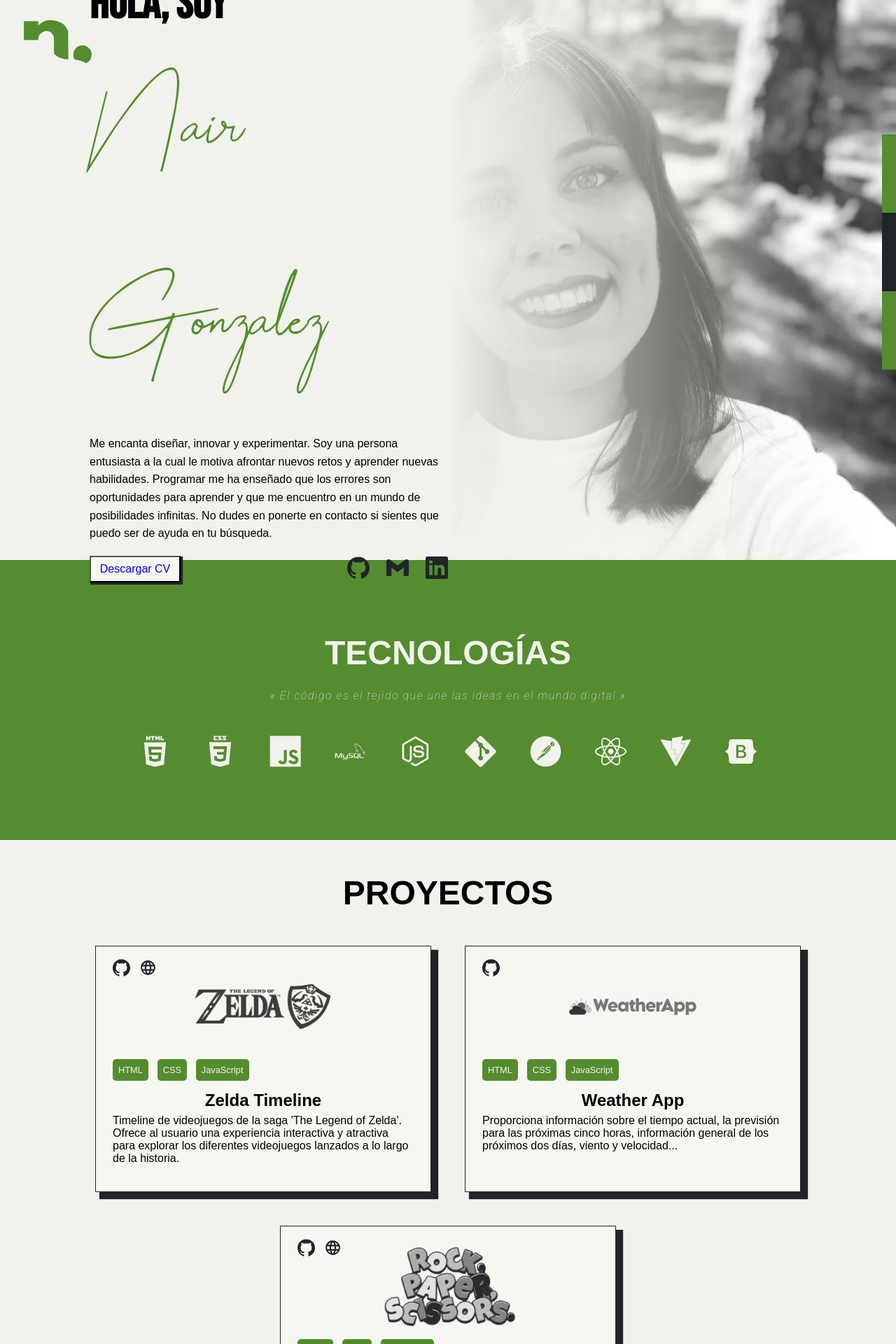
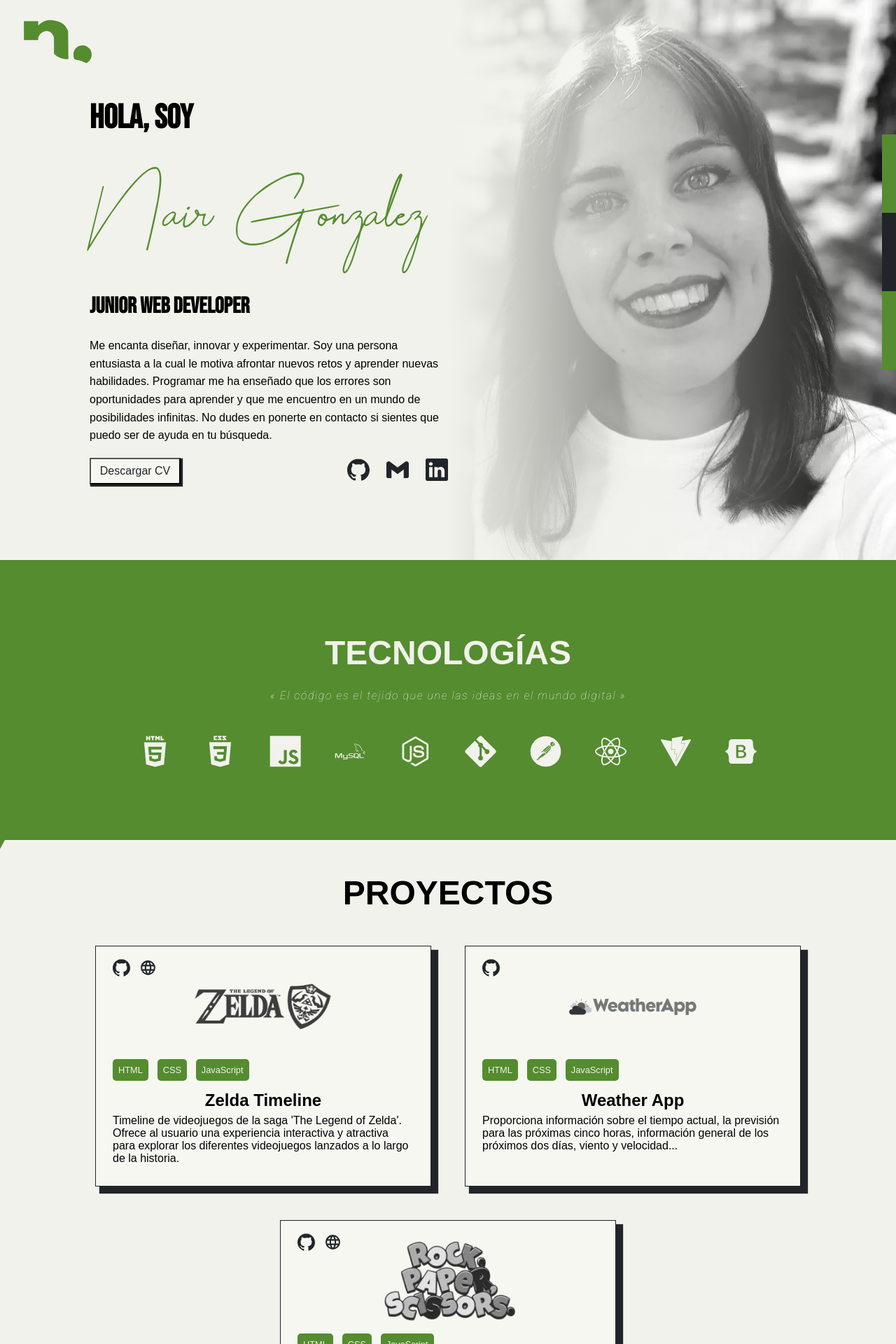
Before and after one commit to Nannitta/Portfolio, a React (Vite) app: page / in a window 1280 px wide. Shown: the top 1920 px of the page at 70% size. Built offline with nearby package versions, Linux system fonts and the light colour scheme.

Commit message:
Add responsive styles for differents desktops views

```diff
--- a/src/App.jsx
+++ b/src/App.jsx
@@ -4,7 +4,6 @@
 import './index.css';
 
 function App() {
-
   return (
     <div className='container-app'>
       <Routes>
--- a/src/views/AboutMe/aboutme.css
+++ b/src/views/AboutMe/aboutme.css
@@ -78,11 +78,11 @@
   box-shadow: 2px 2px 1px 1px var(--darkColor);
 }
 
-.social-links button a:visited {
+.social-links button a:visited, .social-links button a {
   color: var(--darkColor);
 }
 
-.social-links button:hover a:visited{
+.social-links button:hover a:visited, .social-links button:hover a{
   color: var(--lightColor);
 }
 
@@ -94,3 +94,29 @@
     width: 20ch;
   }
 }
+
+@media (max-width: 1360px), (max-height: 768px) {
+  .sobremi {
+    background-position: left;
+  }
+
+  .text-container h1 {
+    font-size: 3rem;
+    margin-top: 2rem;
+  }
+
+  .text-container h1 > span {
+    font-size: 12rem;
+  }
+}
+
+@media (max-width: 1440px), (max-height: 900px) {
+  .text-container h1 {
+    font-size: 3rem;
+    margin-top: 2rem;
+  }
+
+  .text-container h1 > span {
+    font-size: 12rem;
+  }
+}
--- a/src/views/MyProjects/ProjectCard/projectCard.css
+++ b/src/views/MyProjects/ProjectCard/projectCard.css
@@ -56,3 +56,17 @@
   grid-row: 5/6;
   align-self: flex-start;
 }
+
+@media (max-width: 1360px), (max-height: 768px) {
+  .project {
+    width: 38rem;
+    height: 20.5rem;
+  }
+}
+
+@media (max-width: 1280px), (max-height: 800px) {
+  .project {
+    width: 30rem;
+    height: 21.5rem;
+  }
+}
--- a/src/views/MyProjects/ProjectsList/projectsList.css
+++ b/src/views/MyProjects/ProjectsList/projectsList.css
@@ -10,3 +10,15 @@
 .projects-list li {
   height: 22rem;
 }
+
+@media (max-width: 1360px), (max-height: 768px) {
+  .projects-list li {
+    height: 20.5rem;
+  }
+}
+
+@media (max-width: 1280px), (max-height: 800px) {
+  .projects-list li {
+    margin-bottom: 1rem;
+  }
+}
--- a/src/views/MyProjects/projects.css
+++ b/src/views/MyProjects/projects.css
@@ -14,3 +14,15 @@
   font-size: 3rem;
   text-align: center;
 }
+
+@media (max-width: 1360px), (max-height: 768px) {
+  .projects {
+    background-size: cover;
+  }
+}
+
+@media (max-width: 1440px), (max-height: 900px) {
+  .projects {
+    background-size: cover;
+  }
+}
```
